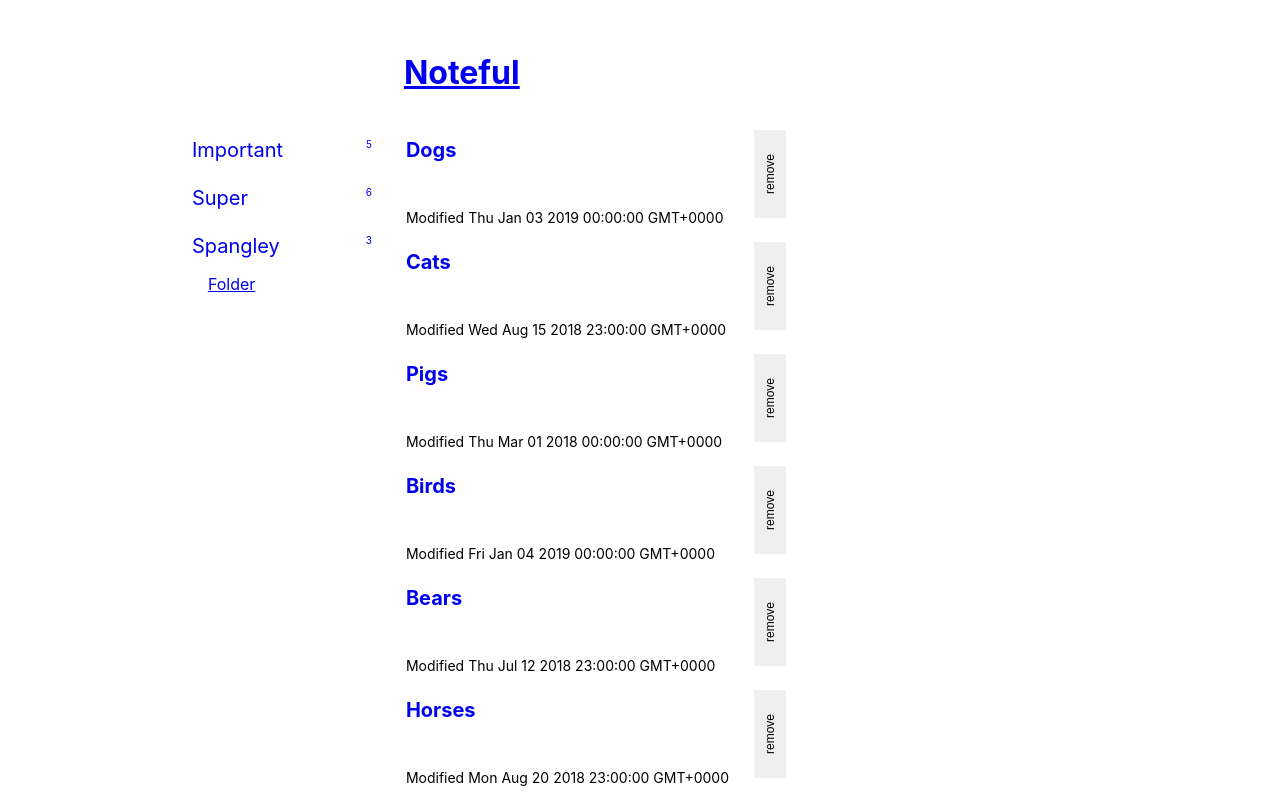
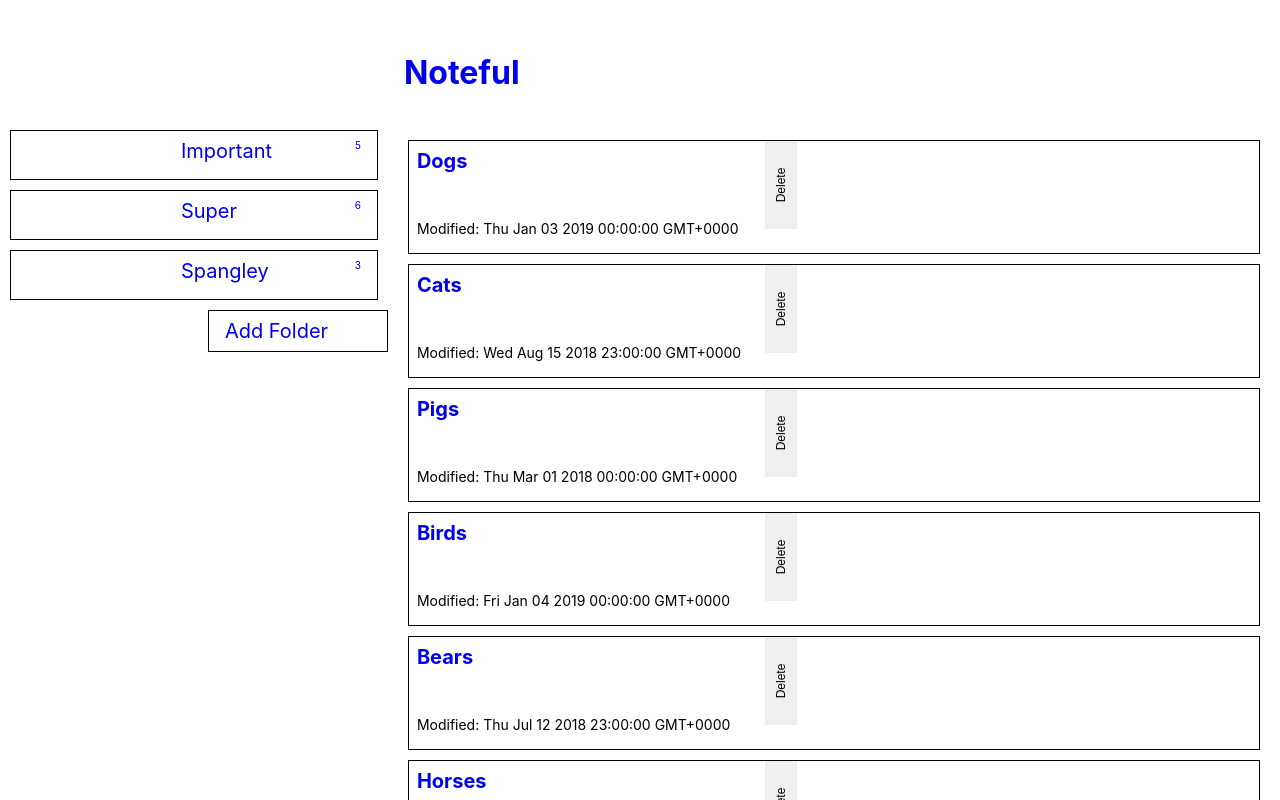
Before and after one commit to aldertyler/noteful, a React (Create React App) app: page / in a window 1280 px wide. Built offline with nearby package versions, Linux system fonts and the light colour scheme.

Commit message:
swapped date-fns for moment

```diff
--- a/src/App/App.css
+++ b/src/App/App.css
@@ -23,3 +23,7 @@
   height: calc(100vh - 120px);
   overflow: auto;
 }
+
+.App__header-link {
+  text-decoration: none;
+}
--- a/src/App/App.js
+++ b/src/App/App.js
@@ -82,7 +82,9 @@ class App extends Component {
         <nav className="App__nav">{this.renderNavRoutes()}</nav>
         <header className="App__header">
           <h1>
-            <Link to="/">Noteful</Link>
+            <Link to="/" className="App__header-link">
+              Noteful
+            </Link>
           </h1>
         </header>
         <main className="App__main">{this.renderMainRoutes()}</main>
--- a/src/Note/Note.js
+++ b/src/Note/Note.js
@@ -10,11 +10,11 @@ export default function Note(props) {
         <Link to={`/note/${props.id}`}>{props.name}</Link>
       </h2>
       <button className="Note__delete" type="button">
-        remove
+        Delete
       </button>
       <div className="Note__dates">
         <div className="Note__dates-modified">
-          Modified <Moment date={props.modified} />
+          Modified: <Moment date={props.modified} />
         </div>
       </div>
     </div>
--- a/src/NoteListMain/NoteListMain.css
+++ b/src/NoteListMain/NoteListMain.css
@@ -10,5 +10,11 @@
 }
 
 .NoteListMain__add-note-button {
-  margin: 0 auto 20px;
+  display: block;
+  font-size: 20px;
+  margin: 0 0 8px auto;
+  max-width: 180px;
+  padding: 8px 16px;
+  text-decoration: none;
+  border: 1px solid black;
 }
--- a/src/NoteListMain/NoteListMain.js
+++ b/src/NoteListMain/NoteListMain.js
@@ -21,7 +21,7 @@ export default function NoteListMain(props) {
           type="button"
           className="NoteListMain__add-note-button"
         >
-          Note
+          Add Note
         </Button>
       </div>
     </section>
--- a/src/NoteListNav/NoteListNav.css
+++ b/src/NoteListNav/NoteListNav.css
@@ -10,12 +10,17 @@
 }
 
 .NoteListNav__add-folder-button {
-  margin: 20px auto;
+  display: block;
+  font-size: 20px;
+  margin: 0 0 8px auto;
+  max-width: 180px;
+  padding: 8px 16px;
+  text-decoration: none;
+  border: 1px solid black;
 }
 
 .NoteListNav__folder-link {
   display: block;
-  font-family: var(--custom-font);
   font-size: 20px;
   margin: 0 0 8px auto;
   max-width: 180px;
@@ -28,3 +33,8 @@
   float: right;
   font-size: 10px;
 }
+
+li {
+  border: 1px solid black;
+  margin: 10px;
+}
--- a/src/NoteListNav/NoteListNav.js
+++ b/src/NoteListNav/NoteListNav.js
@@ -29,7 +29,7 @@ export default function NoteListNav(props) {
           type="button"
           className="NoteListNav__add-folder-button"
         >
-          Folder
+          Add Folder
         </Button>
       </div>
     </div>
```
